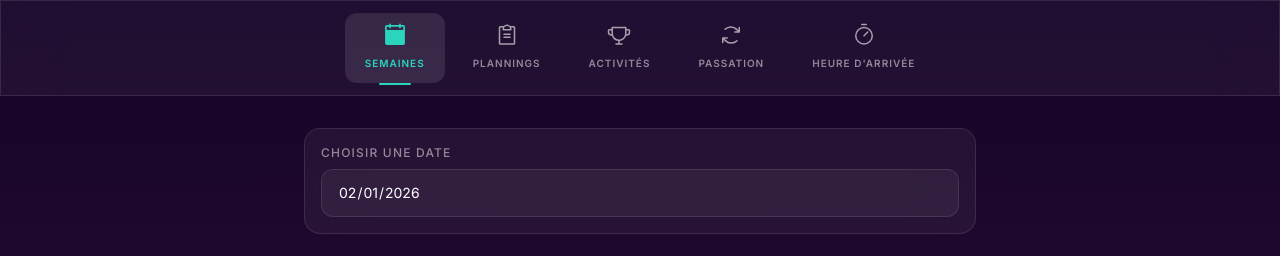
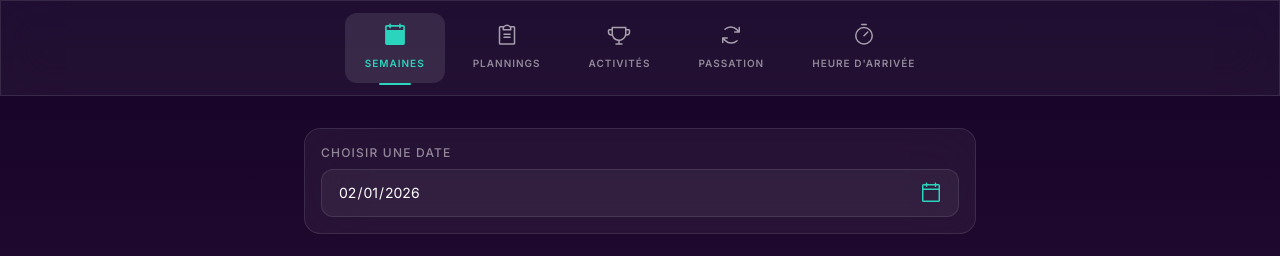
Before and after one commit to decuyperanthony/calendar-du-duck, a Next.js app: page /semaines in a window 1280 px wide. Shown: the top 256 px of the page. Built offline with nearby package versions, Linux system fonts and the light colour scheme.

Commit message:
fix: make date input fully clickable with custom teal icon

```diff
--- a/app/semaines/page.tsx
+++ b/app/semaines/page.tsx
@@ -1,6 +1,7 @@
 "use client";
 
 import { CustodyHero } from "@/components/common/custody-hero";
+import { Icon } from "@/components/common/icon";
 import { Input } from "@/components/ui/input";
 import { useScoped18n } from "@/lib/next-intl";
 import { getWeekType, today, WeekType } from "@/utils";
@@ -31,12 +32,19 @@
         <label className="block text-xs uppercase tracking-widest text-white/50 mb-2 font-medium">
           {t("choose-date")}
         </label>
-        <Input
-          type="date"
-          onChange={handleDateChange}
-          className="w-full"
-          defaultValue={today}
-        />
+        <div className="relative">
+          <Input
+            type="date"
+            onChange={handleDateChange}
+            className="w-full pr-12"
+            defaultValue={today}
+          />
+          <Icon
+            name="calendar"
+            size="md"
+            className="absolute right-4 top-1/2 -translate-y-1/2 text-primary pointer-events-none"
+          />
+        </div>
       </div>
 
       {/* Custody Hero - BIG and visible */}
```
